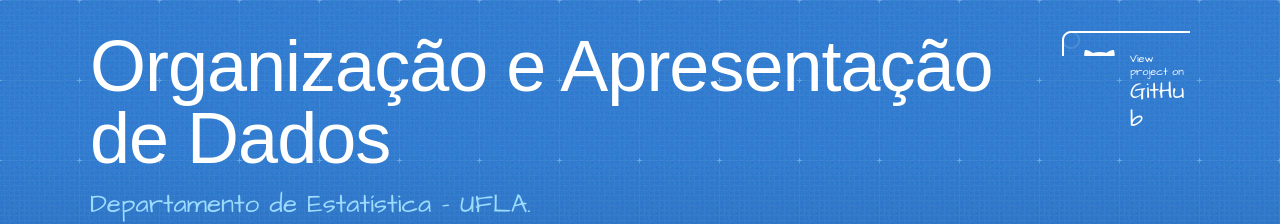
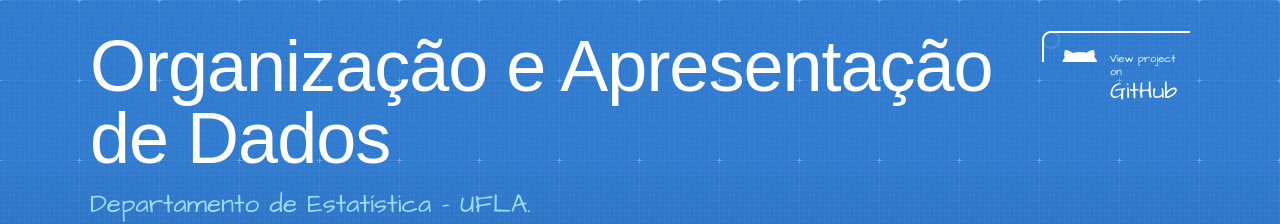
Before and after one commit to luizpala1/GES109, a Jekyll site: the page built from README.md, in a window 1280 px wide. Shown: the top 224 px of the page. Built offline with Jekyll 4.4.1, drawn with Linux system fonts in a browser that asks for light colours; our own code applies the rules of GitHub Pages for plain Markdown files.

Commit message:
Update default.html

```diff
--- a/_layouts/default.html
+++ b/_layouts/default.html
@@ -24,7 +24,7 @@
     </div>
 
     {% if site.github.is_project_page %}
-    <a href="{{ site.github.repository_url }}" class="button" style="width: 60px; height: 4px;"><small>View project on</small> GitHub</a>
+    <a href="{{ site.github.repository_url }}" class="button" style="width: 80px; height: 10px;"><small>View project on</small> GitHub</a>
     {% endif %}
   </div>
 </header>
```
